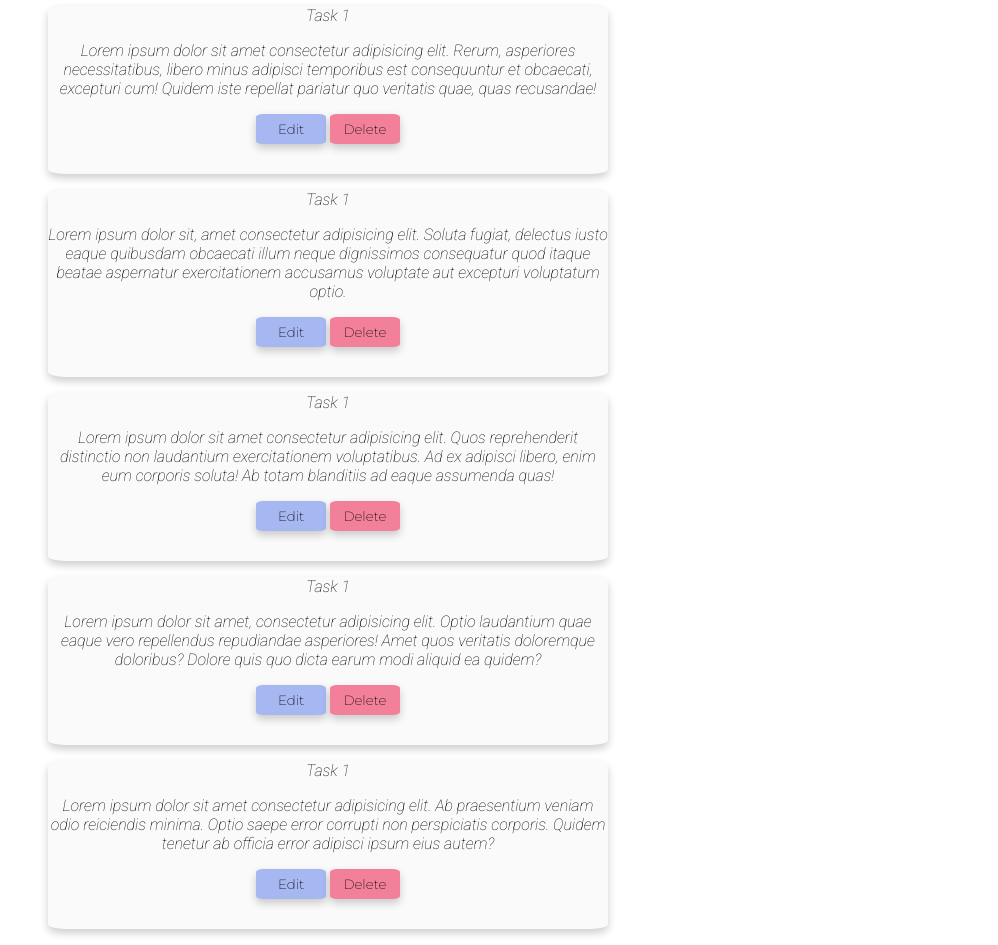
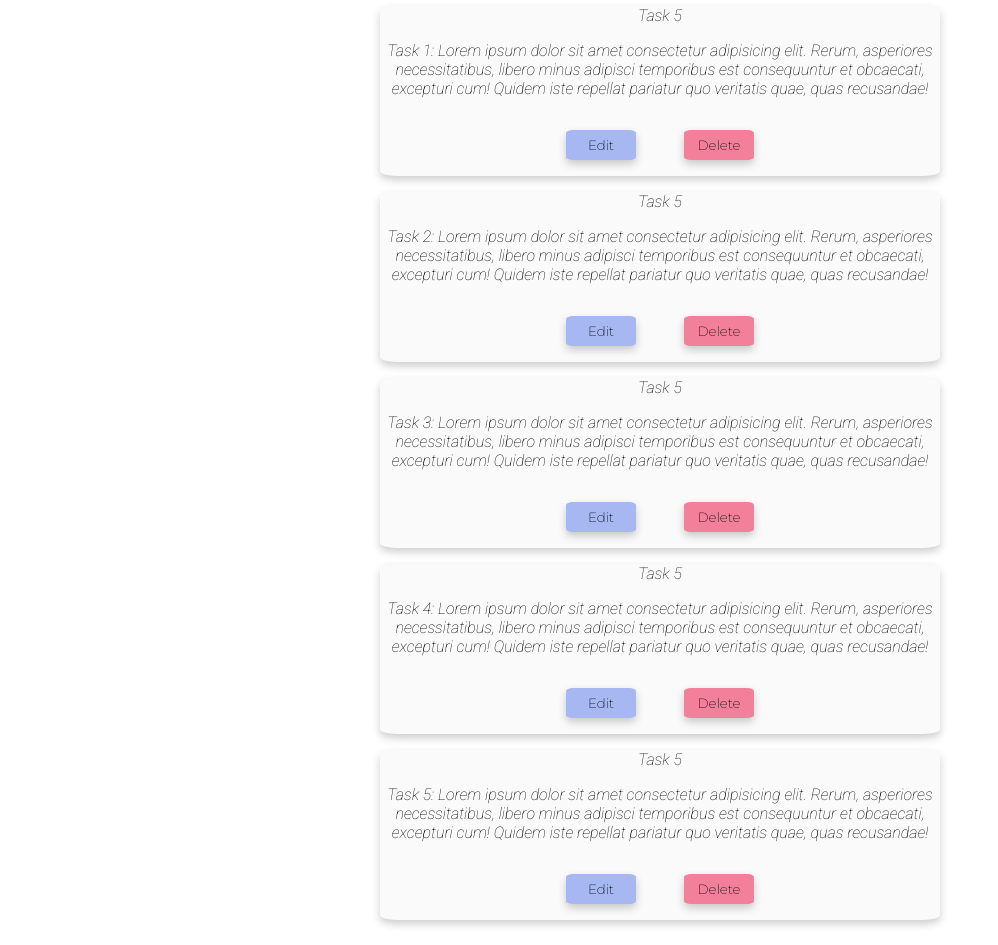
Before and after one commit to Xazgl/task-project-JS, a plain HTML site: page public/index.html in a window 1280 px wide. Shown: the part 76-1021 px from the top of the page, without its empty margins (0-998 px from the left). Drawn offline with Linux system fonts and the light colour scheme.

Commit message:
25.10.21

```diff
--- a/public/index.html
+++ b/public/index.html
@@ -23,57 +23,13 @@
 
         <!-- ul>li*5>.task-name{Task $}+button.edit+button.delete{Delete}-->
         <ul class="tasks">
-            <li>
-                <div class="card-task">
-                    <div class="task-name"><p>Task 1</p></div>
-                    <div class="cardPreview"><p>Lorem ipsum dolor sit amet consectetur adipisicing elit. Rerum, asperiores necessitatibus, libero minus adipisci temporibus est consequuntur et obcaecati, excepturi cum! Quidem iste repellat pariatur quo veritatis quae, quas recusandae!</p></div>
-                    <div class="cardBtn">
-                      <button class="edit">Edit</button> <button class="delete">Delete</button>
-                     </div>
-            </div>
-        </li>
-            <li>
-                <div class="card-task">
-                    <div class="task-name"><p>Task 1</p></div>
-                    <div class="cardPreview"><p>Lorem ipsum dolor sit, amet consectetur adipisicing elit. Soluta fugiat, delectus iusto eaque quibusdam obcaecati illum neque dignissimos consequatur quod itaque beatae aspernatur exercitationem accusamus voluptate aut excepturi voluptatum optio.</p></div>
-                    <div class="cardBtn">
-                      <button class="edit">Edit</button> <button class="delete">Delete</button>
-                     </div>
-            </div>
-        </li>
-            <li>
-                <div class="card-task">
-                    <div class="task-name"><p>Task 1</p></div>
-                    <div class="cardPreview"><p>Lorem ipsum dolor sit amet consectetur adipisicing elit. Quos reprehenderit distinctio non laudantium exercitationem voluptatibus. Ad ex adipisci libero, enim eum corporis soluta! Ab totam blanditiis ad eaque assumenda quas!</p></div>
-                    <div class="cardBtn">
-                      <button class="edit">Edit</button> <button class="delete">Delete</button>
-                     </div>
-            </div>
-        </li>
-            <li>
-                <div class="card-task">
-                    <div class="task-name"><p>Task 1</p></div>
-                    <div class="cardPreview"><p>Lorem ipsum dolor sit amet, consectetur adipisicing elit. Optio laudantium quae eaque vero repellendus repudiandae asperiores! Amet quos veritatis doloremque doloribus? Dolore quis quo dicta earum modi aliquid ea quidem?</p></div>
-                    <div class="cardBtn">
-                      <button class="edit">Edit</button> <button class="delete">Delete</button>
-                     </div>
-            </div>
-        </li>
-            <li>
-                <div class="card-task">
-                    <div class="task-name"><p>Task 1</p></div>
-                    <div class="cardPreview"><p>Lorem ipsum dolor sit amet consectetur adipisicing elit. Ab praesentium veniam odio reiciendis minima. Optio saepe error corrupti non perspiciatis corporis. Quidem tenetur ab officia error adipisci ipsum eius autem?</p></div>
-                    <div class="cardBtn">
-                      <button class="edit">Edit</button> <button class="delete">Delete</button>
-                     </div>
-            </div>
-        </li>
+
         </ul>
 
 
 
 
-
+<script src="script.js"></script>
 
 </body>
 </html>
--- a/public/script.js
+++ b/public/script.js
@@ -0,0 +1,33 @@
+let taskList = [
+    'Task 1: Lorem ipsum dolor sit amet consectetur adipisicing elit. Rerum, asperiores necessitatibus, libero minus adipisci temporibus est consequuntur et obcaecati, excepturi cum! Quidem iste repellat pariatur quo veritatis quae, quas recusandae!',
+    'Task 2: Lorem ipsum dolor sit amet consectetur adipisicing elit. Rerum, asperiores necessitatibus, libero minus adipisci temporibus est consequuntur et obcaecati, excepturi cum! Quidem iste repellat pariatur quo veritatis quae, quas recusandae!',
+    'Task 3: Lorem ipsum dolor sit amet consectetur adipisicing elit. Rerum, asperiores necessitatibus, libero minus adipisci temporibus est consequuntur et obcaecati, excepturi cum! Quidem iste repellat pariatur quo veritatis quae, quas recusandae!',
+    'Task 4: Lorem ipsum dolor sit amet consectetur adipisicing elit. Rerum, asperiores necessitatibus, libero minus adipisci temporibus est consequuntur et obcaecati, excepturi cum! Quidem iste repellat pariatur quo veritatis quae, quas recusandae!',
+    'Task 5: Lorem ipsum dolor sit amet consectetur adipisicing elit. Rerum, asperiores necessitatibus, libero minus adipisci temporibus est consequuntur et obcaecati, excepturi cum! Quidem iste repellat pariatur quo veritatis quae, quas recusandae!',
+]
+
+let tasksElement = document.querySelector ('.tasks')
+console.log(tasksElement);
+
+/*for (const task  of taskList) {
+    console.log(task);
+}*/
+
+let taskListHtml = ''
+
+taskList.forEach(function(task) {
+    const taskHtml = `
+    <li>
+    <div class="card-task">
+        <div class="task-name"><p>Task 5</p></div>
+        <div class="cardPreview"><p>${task}</p></div>
+        <div class="cardBtn">
+          <button class="edit">Edit</button> <button class="delete">Delete</button>
+         </div>
+</div>
+</li>`
+taskListHtml += taskHtml //=tasklistHtml+taskhtml
+})
+
+console.log(taskListHtml);
+tasksElement.innerHTML = taskListHtml;
--- a/public/style.css
+++ b/public/style.css
@@ -1,6 +1,10 @@
 * {
 font-family: 'Roboto', sans-serif;
 }
+
+
+
+
 
 li{
     list-style-type: none
@@ -8,6 +12,7 @@ li{
 
 .container {
     width: 600px;
+    margin:0 auto
 }
 
 .card-task {
@@ -40,6 +45,10 @@ li{
 .cardBtn {
     margin-top: 10px;
     text-align: center;
+    display: flex;
+    justify-content: center;
+    gap: 3rem;
+    padding: 1rem;
 }
 
 h1 {
@@ -48,7 +57,7 @@ h1 {
 
 .edit {
     font-family: 'Montserrat', sans-serif;
-    margin-bottom: 30px;
+
     text-align: center;
     background-color:rgb(167, 183, 242);
     box-shadow: 0 4px 8px 0 rgba(0, 0, 0, 0.2);
@@ -71,7 +80,6 @@ font-weight: 600;
 
 .delete {
     font-family: 'Montserrat', sans-serif;
-    margin-bottom:30px;
     text-align: center;
     background-color:rgb(242, 128, 155);
     box-shadow: 0 4px 8px 0 rgba(0, 0, 0, 0.2);
```
